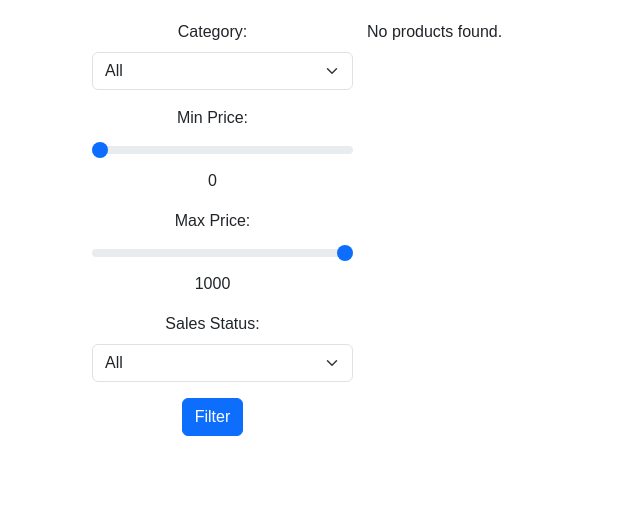
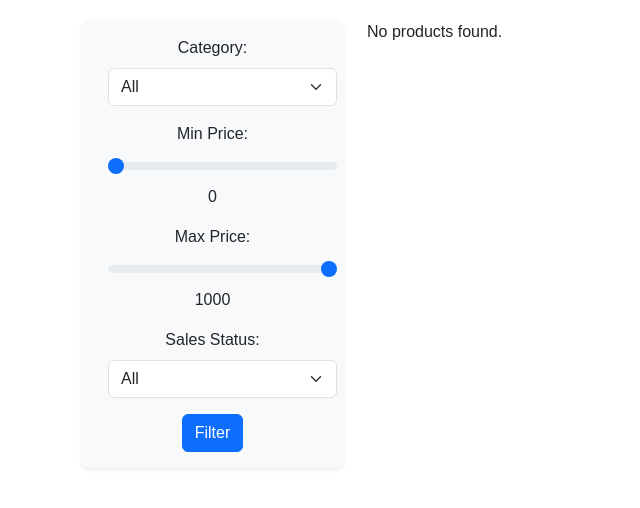
Before and after one commit to TeghSinghJ/e-commerce-filter, a PHP site: page / in a window 1280 px wide. Shown: the part 56-564 px from the top of the page, without its empty margins (0-640 px from the left). Run offline with PHP 8.4, Linux system fonts and the light colour scheme; data that the repository does not hold is empty.

Commit message:
added shadow to the filter form

```diff
--- a/index.php
+++ b/index.php
@@ -23,9 +23,9 @@ include 'partials/header.php';
 ?>
 
 <div class="container">
-    <div class="row">
+    <div class="row ">
         <div class="col-md-3">
-            <form id="filter-form" method="GET" action="index.php">
+            <form id="filter-form" method="GET" action="index.php" class="shadow-sm p-3 mb-5 bg-body-tertiary rounded">
                 <div class="mb-3">
                     <label for="category" class="form-label">Category:</label>
                     <select id="category" name="category" class="form-select">
```
